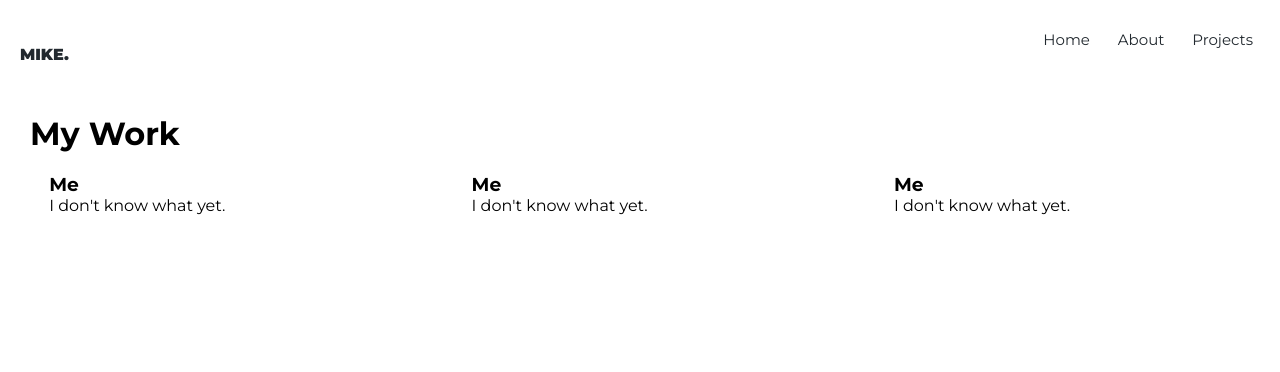
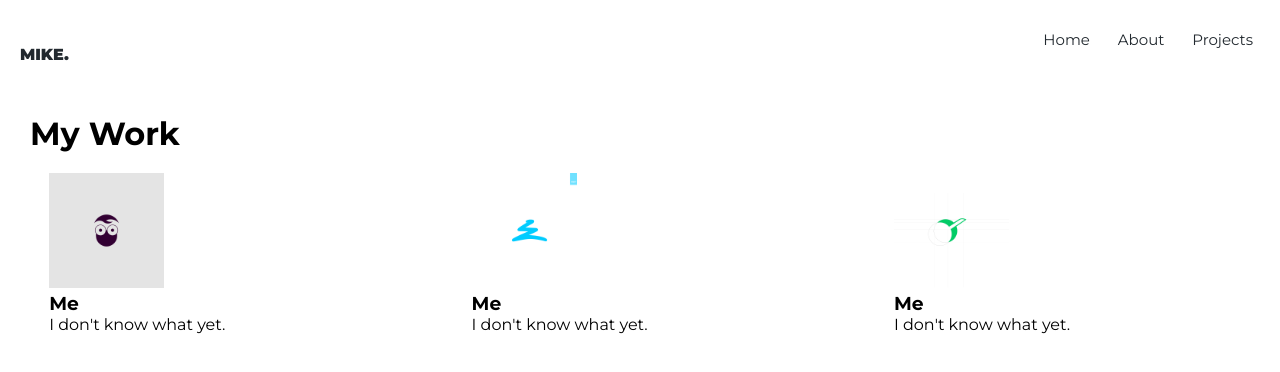
Before and after one commit to mikechumba/portfolio, a plain HTML site: page work.html in a window 1280 px wide. Drawn offline with Linux system fonts and the light colour scheme.

Commit message:
align project display tiles

```diff
--- a/work.html
+++ b/work.html
@@ -20,22 +20,33 @@
             <div class="work">
                 <h1>My Work</h1>
                 <div class="tile tile-1">
-                    <!-- <img src="images/Online tutor.jpg" alt="logo"> -->
+                    <img src="images/Online tutor.jpg" alt="logo">
+                    <div class="work-description">
                         <h3>Me</h3>
                         <p>I don't know what yet.</p>
                     </div>
+                </div>
                 <div class="tile tile-2">
-                    <!-- <img src="images/Project 1 Waabeh.jpg" alt="logo"> -->
+                    <img src="images/Project 1 Waabeh.jpg" alt="logo">
+                    <div class="work-description">
                         <h3>Me</h3>
                         <p>I don't know what yet.</p>
                     </div>
+                </div>
                 <div class="tile tile-3">
-                    <!-- <img src="images/TPB Proposal.jpg" alt="logo"> -->
+                    <img src="images/TPB Proposal.jpg" alt="logo">
+                    <div class="work-description">
                         <h3>Me</h3>
                         <p>I don't know what yet.</p>
                     </div>
                 </div>
             </div>
+
+        </div>
+        <footer>
+            <p>&copy;2018. Michael Kipchumba.</p>
+        </footer>
+
     </body>
 
 </html>
```
Lines whose indentation alone changed are shown as unchanged.
